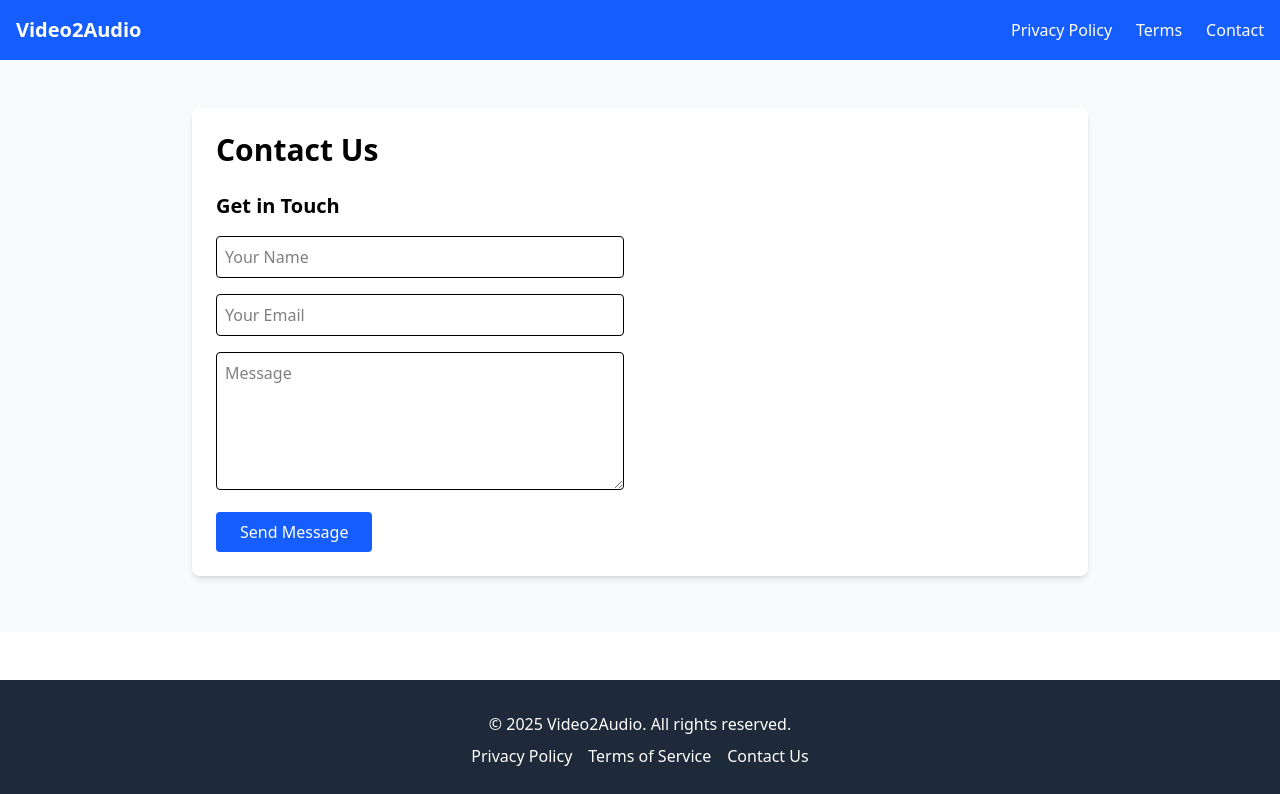
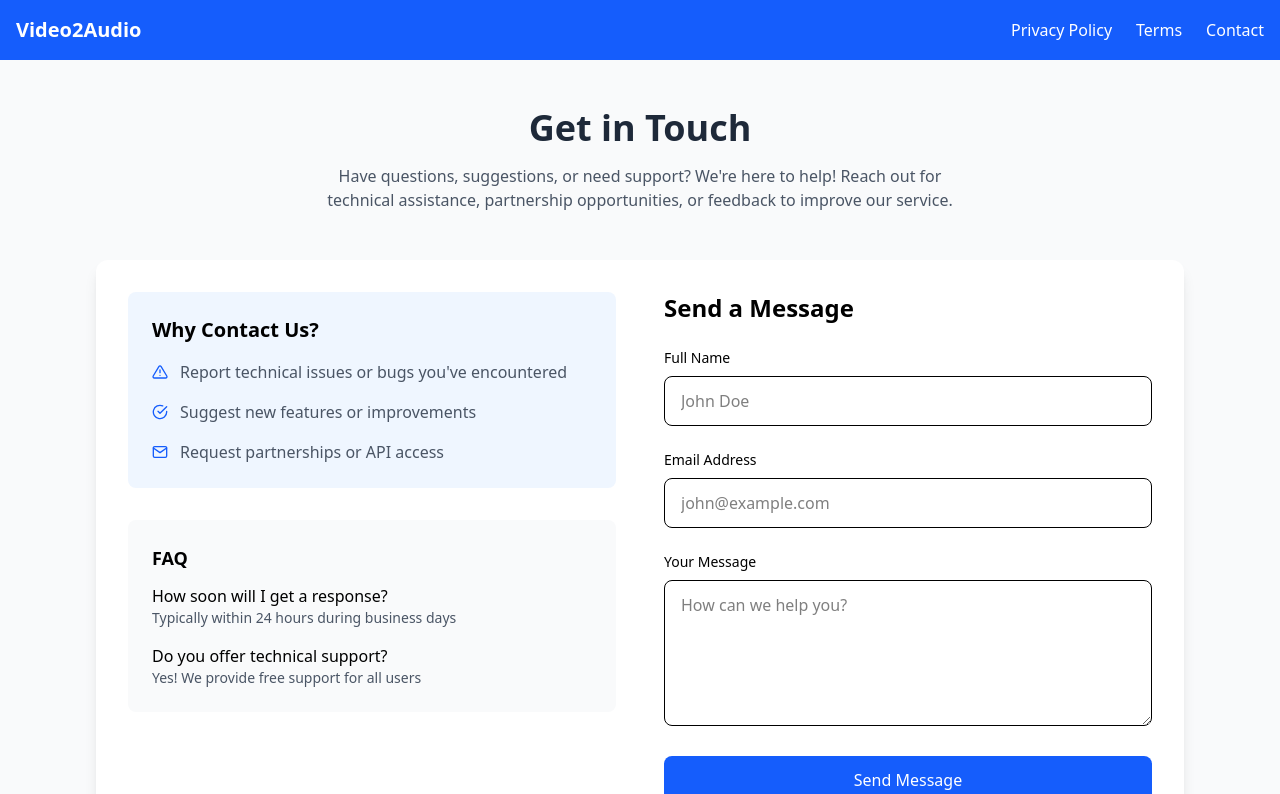
Before and after one commit to abhijitlimited1/videto-to-audio-converter-frontend, a React (Vite) app: page /contact in a window 1280 px wide. Shown: the top 794 px of the page. Built offline with nearby package versions, Linux system fonts and the light colour scheme.

Commit message:
changes in both contact and converter file

```diff
--- a/index.html
+++ b/index.html
@@ -23,6 +23,25 @@
       property="og:description"
       content="Convert videos to MP3 in seconds. Support YouTube, MP4, AVI, and more. 100% free online converter."
     />
+    <meta
+      name="description"
+      content="Convert videos to MP3 online free. Support YouTube, Vimeo & file uploads (500MB limit). No registration required. Web-based audio extractor."
+    />
+
+    <script type="application/ld+json">
+      {
+        "@context": "https://schema.org",
+        "@type": "WebApplication",
+        "name": "Your Converter Name",
+        "applicationCategory": "Multimedia",
+        "operatingSystem": "Web",
+        "aggregateRating": {
+          "@type": "AggregateRating",
+          "ratingValue": "4.9",
+          "reviewCount": "150"
+        }
+      }
+    </script>
 
     <!-- Google tag (gtag.js) -->
     <script
--- a/src/components/Converter.jsx
+++ b/src/components/Converter.jsx
@@ -194,7 +194,6 @@ export default function Converter() {
                   className="hidden"
                   onChange={(e) => handleFileUpload(e.target.files[0])}
                   accept="video/*"
-                  capture="environment"
                   id="file-upload"
                 />
                 <label
--- a/src/pages/Contact.jsx
+++ b/src/pages/Contact.jsx
@@ -1,4 +1,12 @@
 import { useState } from "react";
+import {
+  FiMail,
+  FiSmartphone,
+  FiMapPin,
+  FiAlertTriangle,
+  FiCheckCircle,
+} from "react-icons/fi";
+import { FiLoader } from "react-icons/fi";
 
 export default function Contact() {
   const [formData, setFormData] = useState({
@@ -50,53 +58,140 @@ export default function Contact() {
   };
 
   return (
-    <div className="max-w-4xl mx-auto my-12 p-6 bg-white rounded-lg shadow-md">
-      <h1 className="text-3xl font-bold mb-6">Contact Us</h1>
+    <div className="max-w-6xl mx-auto my-12 px-4 md:px-8">
+      <div className="text-center mb-12">
+        <h1 className="text-4xl font-bold text-gray-800 mb-4">Get in Touch</h1>
+        <p className="text-gray-600 max-w-2xl mx-auto">
+          Have questions, suggestions, or need support? We're here to help!
+          Reach out for technical assistance, partnership opportunities, or
+          feedback to improve our service.
+        </p>
+      </div>
 
-      <div className="grid md:grid-cols-2 gap-8">
+      <div className="grid md:grid-cols-2 gap-12 bg-white rounded-xl shadow-lg p-6 md:p-8">
+        {/* Contact Reasons & Info */}
+        <div className="space-y-8">
+          <div className="bg-blue-50 p-6 rounded-lg">
+            <h2 className="text-xl font-semibold mb-4">Why Contact Us?</h2>
+            <ul className="space-y-4 text-gray-600">
+              <li className="flex items-start gap-3">
+                <FiAlertTriangle className="flex-shrink-0 mt-1 text-blue-600" />
+                <span>Report technical issues or bugs you've encountered</span>
+              </li>
+              <li className="flex items-start gap-3">
+                <FiCheckCircle className="flex-shrink-0 mt-1 text-blue-600" />
+                <span>Suggest new features or improvements</span>
+              </li>
+              <li className="flex items-start gap-3">
+                <FiMail className="flex-shrink-0 mt-1 text-blue-600" />
+                <span>Request partnerships or API access</span>
+              </li>
+            </ul>
+          </div>
+
+          <div className="bg-gray-50 p-6 rounded-lg">
+            <h3 className="text-lg font-semibold mb-3">FAQ</h3>
+            <div className="space-y-4">
               <div>
-          <h2 className="text-xl font-semibold mb-4">Get in Touch</h2>
-          <form className="space-y-4" onSubmit={handleSubmit}>
+                <p className="font-medium">How soon will I get a response?</p>
+                <p className="text-gray-600 text-sm">
+                  Typically within 24 hours during business days
+                </p>
+              </div>
+              <div>
+                <p className="font-medium">Do you offer technical support?</p>
+                <p className="text-gray-600 text-sm">
+                  Yes! We provide free support for all users
+                </p>
+              </div>
+            </div>
+          </div>
+        </div>
+
+        {/* Contact Form */}
+        <div className="space-y-6">
+          <h2 className="text-2xl font-semibold">Send a Message</h2>
+          <form onSubmit={handleSubmit} className="space-y-6">
+            <div>
+              <label htmlFor="name" className="block text-sm font-medium mb-2">
+                Full Name
+              </label>
               <input
                 type="text"
+                id="name"
                 name="name"
-              placeholder="Your Name"
-              className="w-full p-2 border rounded"
+                placeholder="John Doe"
+                className="w-full px-4 py-3 border rounded-lg focus:ring-2 focus:ring-blue-500 focus:border-blue-500"
                 value={formData.name}
                 onChange={handleChange}
                 required
               />
+            </div>
+
+            <div>
+              <label htmlFor="email" className="block text-sm font-medium mb-2">
+                Email Address
+              </label>
               <input
                 type="email"
+                id="email"
                 name="email"
-              placeholder="Your Email"
-              className="w-full p-2 border rounded"
+                placeholder="john@example.com"
+                className="w-full px-4 py-3 border rounded-lg focus:ring-2 focus:ring-blue-500 focus:border-blue-500"
                 value={formData.email}
                 onChange={handleChange}
                 required
               />
+            </div>
+
+            <div>
+              <label
+                htmlFor="message"
+                className="block text-sm font-medium mb-2"
+              >
+                Your Message
+              </label>
               <textarea
+                id="message"
                 name="message"
-              placeholder="Message"
+                placeholder="How can we help you?"
                 rows="5"
-              className="w-full p-2 border rounded"
+                className="w-full px-4 py-3 border rounded-lg focus:ring-2 focus:ring-blue-500 focus:border-blue-500"
                 value={formData.message}
                 onChange={handleChange}
                 required
               ></textarea>
+            </div>
 
-            {submitError && <p className="text-red-500">{submitError}</p>}
+            {submitError && (
+              <div className="bg-red-50 p-4 rounded-lg flex items-center gap-3 text-red-700">
+                <FiAlertTriangle className="flex-shrink-0" />
+                <span>{submitError}</span>
+              </div>
+            )}
 
             {submitSuccess && (
-              <p className="text-green-500">Message sent successfully!</p>
+              <div className="bg-green-50 p-4 rounded-lg flex items-center gap-3 text-green-700">
+                <FiCheckCircle className="flex-shrink-0" />
+                <span>
+                  Message sent successfully! We'll respond within 24 hours.
+                </span>
+              </div>
             )}
 
             <button
               type="submit"
-              className="bg-blue-600 text-white px-6 py-2 rounded hover:bg-blue-700 disabled:bg-gray-400"
               disabled={submitting}
+              className="w-full bg-blue-600 text-white py-3 px-6 rounded-lg font-medium hover:bg-blue-700 transition-colors disabled:opacity-50 disabled:cursor-not-allowed"
             >
-              {submitting ? "Sending..." : "Send Message"}
+              {submitting ? (
+                <div className="flex items-center justify-center gap-2">
+                  <FiLoader className="animate-spin" />
+                  Sending...
+                </div>
+              ) : (
+                "Send Message"
+              )}
             </button>
           </form>
         </div>
```
Lines whose indentation alone changed are shown as unchanged.
